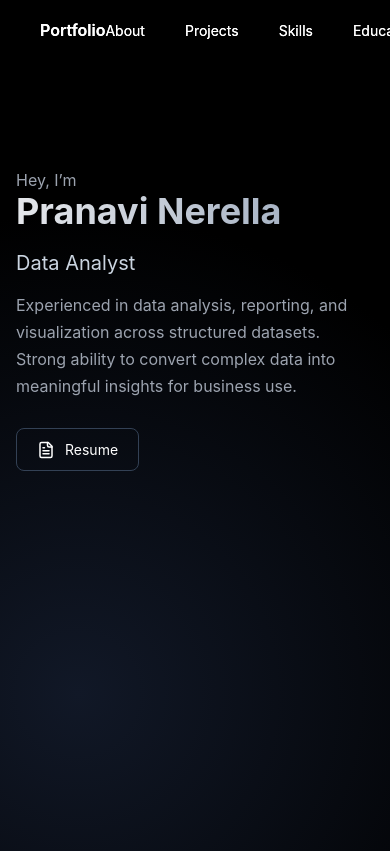
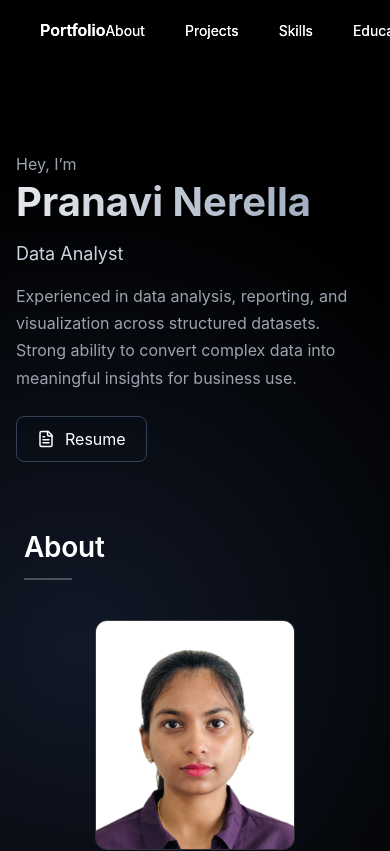
Before and after one commit to pranavi-0827/portfolio, a Next.js app: page / in a window 390 px wide. Shown: the top 851 px of the page. Built offline with nearby package versions, Linux system fonts and the light colour scheme.

Commit message:
Add mobile-specific layout handling for hero and about

```diff
--- a/app/components/Hero.tsx
+++ b/app/components/Hero.tsx
@@ -2,13 +2,23 @@
 
 import { motion } from "framer-motion";
 import { FileText } from "lucide-react";
+import { useEffect, useState } from "react";
 
 export default function Hero() {
+  const [isMobile, setIsMobile] = useState(false);
+
+  useEffect(() => {
+    const check = () => setIsMobile(window.innerWidth < 768);
+    check();
+    window.addEventListener("resize", check);
+    return () => window.removeEventListener("resize", check);
+  }, []);
+
   return (
     <section
       style={{
-           minHeight: "100vh",
-    paddingTop: "100px",
+        minHeight: isMobile ? "auto" : "100vh",
+        paddingTop: isMobile ? "80px" : "100px",
         paddingLeft: "16px",
         paddingRight: "16px",
         maxWidth: "1100px",
@@ -16,31 +26,19 @@ export default function Hero() {
       }}
     >
       <motion.div
-      style={{
-    textAlign: "left",
-  }}
         initial={{ opacity: 0, y: 12 }}
         animate={{ opacity: 1, y: 0 }}
         transition={{ duration: 0.6 }}
       >
-        {/* Hey I'm */}
-        <p
-          style={{
-            color: "#9ca3af",
-            marginBottom: "0px",
-            lineHeight: "1",
-          }}
-        >
+        <p style={{ color: "#9ca3af", marginBottom: "4px" }}>
           Hey, I’m
         </p>
 
-        {/* Name */}
         <h1
           style={{
-            fontSize: "clamp(36px, 8vw, 72px)",
+            fontSize: isMobile ? "40px" : "clamp(48px, 6vw, 72px)",
+            lineHeight: "1.1",
             fontWeight: 700,
-            lineHeight: "1.1",
-            marginTop: "4px",
             marginBottom: "16px",
             background: "linear-gradient(90deg,#e5e7eb,#94a3b8)",
             WebkitBackgroundClip: "text",
@@ -50,31 +48,22 @@ export default function Hero() {
           Pranavi Nerella
         </h1>
 
-        {/* Role */}
-        <p
-          style={{
-            color: "#cbd5e1",
-            fontSize: "20px",
-            marginBottom: "14px",
-          }}
-        >
+        <p style={{ color: "#cbd5e1", fontSize: "18px", marginBottom: "16px" }}>
           Data Analyst
         </p>
 
-        {/* Short paragraph */}
         <p
           style={{
             color: "#9ca3af",
             maxWidth: "640px",
             lineHeight: "1.7",
-            marginBottom: "28px",
+            marginBottom: "24px",
           }}
         >
           Experienced in data analysis, reporting, and visualization across structured datasets.
           Strong ability to convert complex data into meaningful insights for business use.
         </p>
 
-        {/* Resume button */}
         <a
           href="/resume.pdf"
           target="_blank"
@@ -82,12 +71,11 @@ Strong ability to convert complex data into meaningful insights for business use
             display: "inline-flex",
             alignItems: "center",
             gap: "10px",
-            color: "#ffffff",
             border: "1px solid #334155",
             padding: "10px 20px",
             borderRadius: "8px",
+            color: "#fff",
             textDecoration: "none",
-            fontSize: "14px",
           }}
         >
           <FileText size={18} />
--- a/app/page.tsx
+++ b/app/page.tsx
@@ -20,7 +20,7 @@ export default function Home() {
           style={{
             display: "flex",
             gap: "48px",
-            alignItems: "flex-start",
+            alignItems: "center",
             marginTop: "32px",
             flexWrap: "wrap",
             justifyContent: "center",
```
Lines whose indentation alone changed are shown as unchanged.
